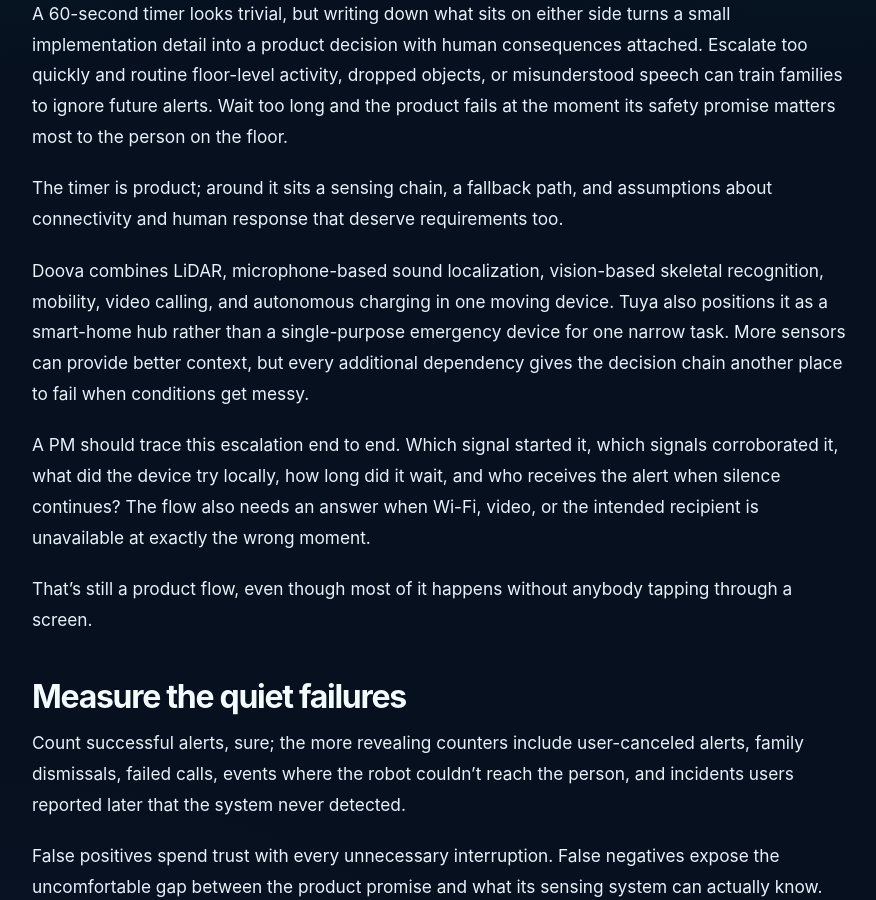
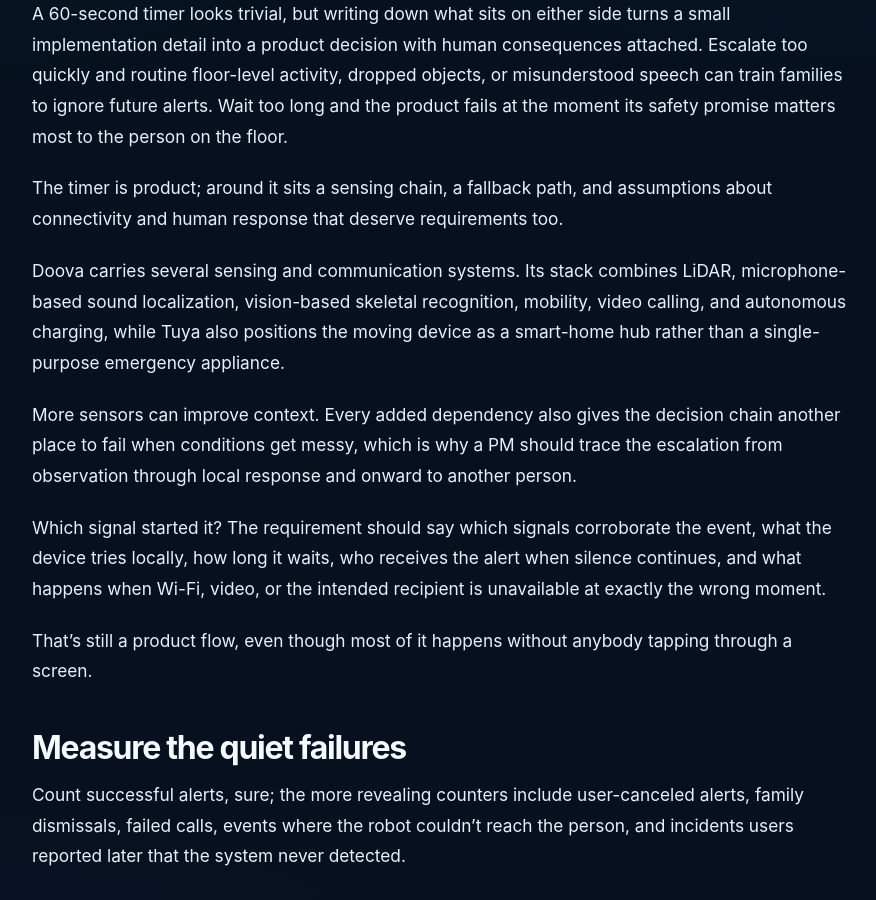
Before and after one commit to christophermitchell012/mitchellcoinc, a Jekyll site: the page built from _posts/2026-09-05-physical-ai-needs-an-escalation-contract.md, in a window 1280 px wide and 900 px high, scrolled down 906 px. Shown: the whole window, without its empty margins (198-1074 px from the left). Built offline with Jekyll 4.4.1, drawn with Linux system fonts in a browser that asks for light colours; comment, search, counter and statistics services are not loaded.

Commit message:
Tune sentence rhythm in physical AI post

```diff
--- a/_posts/2026-09-05-physical-ai-needs-an-escalation-contract.md
+++ b/_posts/2026-09-05-physical-ai-needs-an-escalation-contract.md
@@ -19,9 +19,11 @@ A 60-second timer looks trivial, but writing down what sits on either side turns
 
 The timer is product; around it sits a sensing chain, a fallback path, and assumptions about connectivity and human response that deserve requirements too.
 
-Doova combines LiDAR, microphone-based sound localization, vision-based skeletal recognition, mobility, video calling, and autonomous charging in one moving device. Tuya also positions it as a smart-home hub rather than a single-purpose emergency device for one narrow task. More sensors can provide better context, but every additional dependency gives the decision chain another place to fail when conditions get messy.
+Doova carries several sensing and communication systems. Its stack combines LiDAR, microphone-based sound localization, vision-based skeletal recognition, mobility, video calling, and autonomous charging, while Tuya also positions the moving device as a smart-home hub rather than a single-purpose emergency appliance.
 
-A PM should trace this escalation end to end. Which signal started it, which signals corroborated it, what did the device try locally, how long did it wait, and who receives the alert when silence continues? The flow also needs an answer when Wi-Fi, video, or the intended recipient is unavailable at exactly the wrong moment.
+More sensors can improve context. Every added dependency also gives the decision chain another place to fail when conditions get messy, which is why a PM should trace the escalation from observation through local response and onward to another person.
+
+Which signal started it? The requirement should say which signals corroborate the event, what the device tries locally, how long it waits, who receives the alert when silence continues, and what happens when Wi-Fi, video, or the intended recipient is unavailable at exactly the wrong moment.
 
 That’s still a product flow, even though most of it happens without anybody tapping through a screen.
 
```
